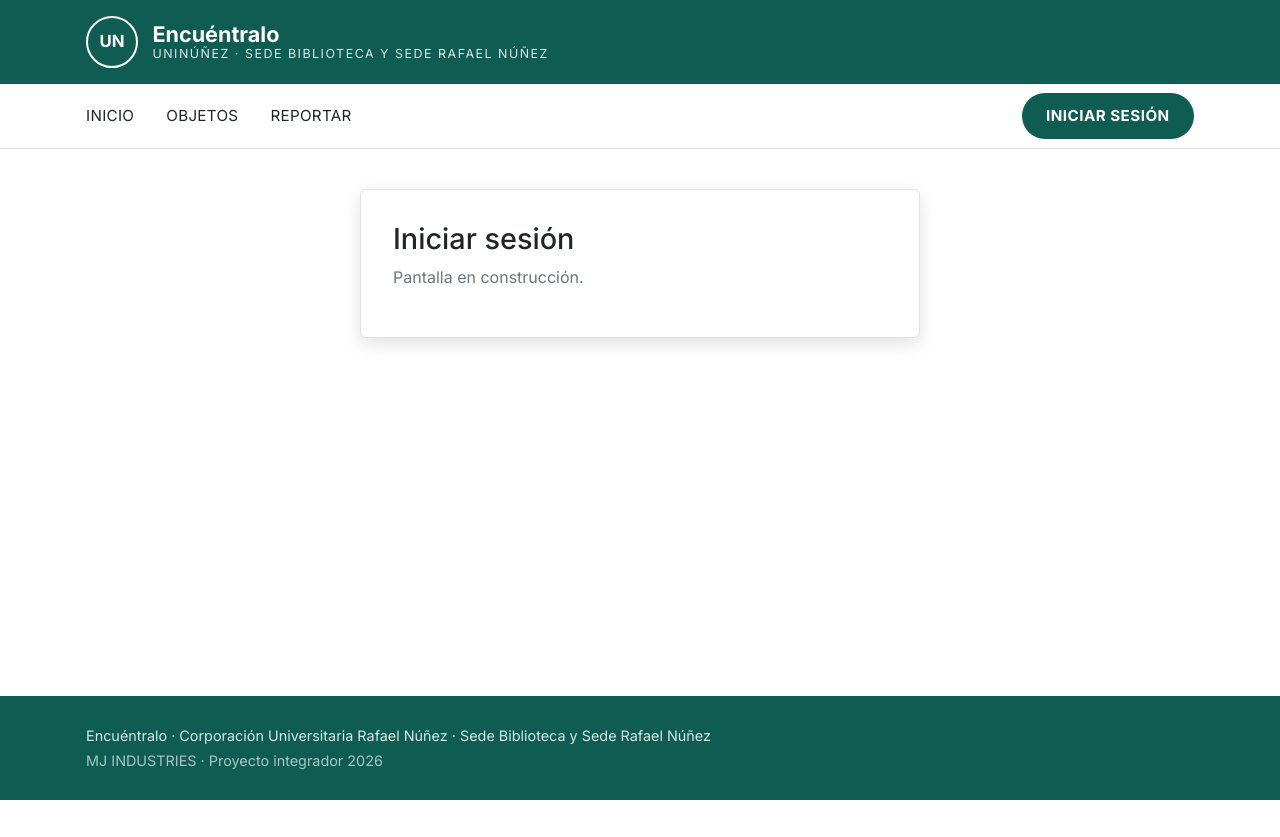
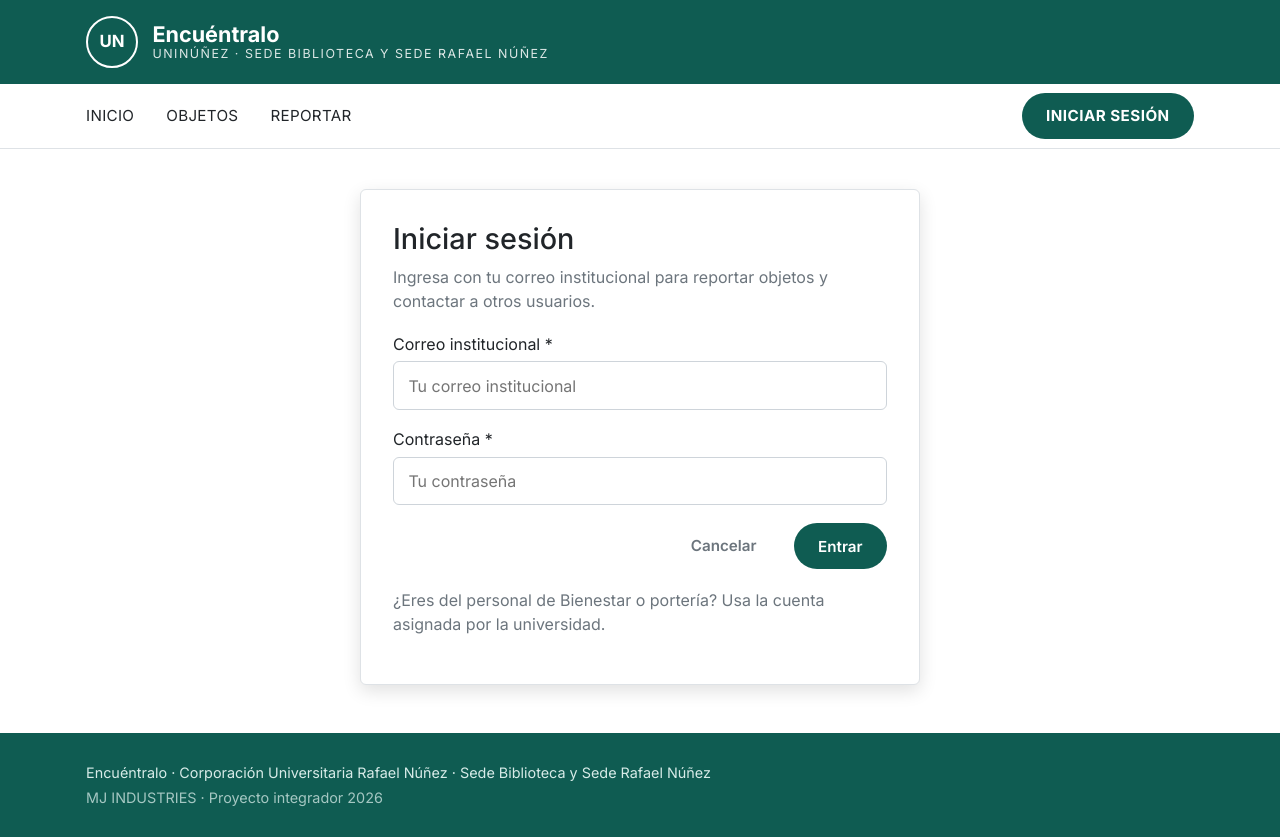
Before and after one commit to MGL701EP/ENCONTAR, a Django app: page /usuarios/login/ in a window 1280 px wide. Before the commit the page ends 800 px from the top, so only its background shows below. Run offline with Django 5.2, Linux system fonts and the light colour scheme.

Commit message:
Pantalla de inicio de sesión

```diff
--- a/templates/usuarios/login.html
+++ b/templates/usuarios/login.html
@@ -6,7 +6,30 @@
 <div class="contenedor principal--con-margen">
     <div class="formulario-caja formulario-caja--angosta">
         <h1>Iniciar sesión</h1>
-        <p class="subtitulo">Pantalla en construcción.</p>
+        <p class="subtitulo">Ingresa con tu correo institucional para reportar objetos y contactar a otros usuarios.</p>
+
+        <form method="post" class="formulario">
+            {% csrf_token %}
+
+            <label class="grupo">
+                <span>Correo institucional *</span>
+                <input type="email" name="correo" class="campo" placeholder="Tu correo institucional" required autocomplete="email">
+            </label>
+
+            <label class="grupo">
+                <span>Contraseña *</span>
+                <input type="password" name="contrasena" class="campo" placeholder="Tu contraseña" required autocomplete="current-password">
+            </label>
+
+            <div class="formulario__acciones">
+                <a href="{% url 'core:inicio' %}" class="boton boton--texto">Cancelar</a>
+                <button type="submit" class="boton boton--primario">Entrar</button>
+            </div>
+        </form>
+
+        <p class="subtitulo" style="margin-top: 1.2rem;">
+            ¿Eres del personal de Bienestar o portería? Usa la cuenta asignada por la universidad.
+        </p>
     </div>
 </div>
 {% endblock %}
```
